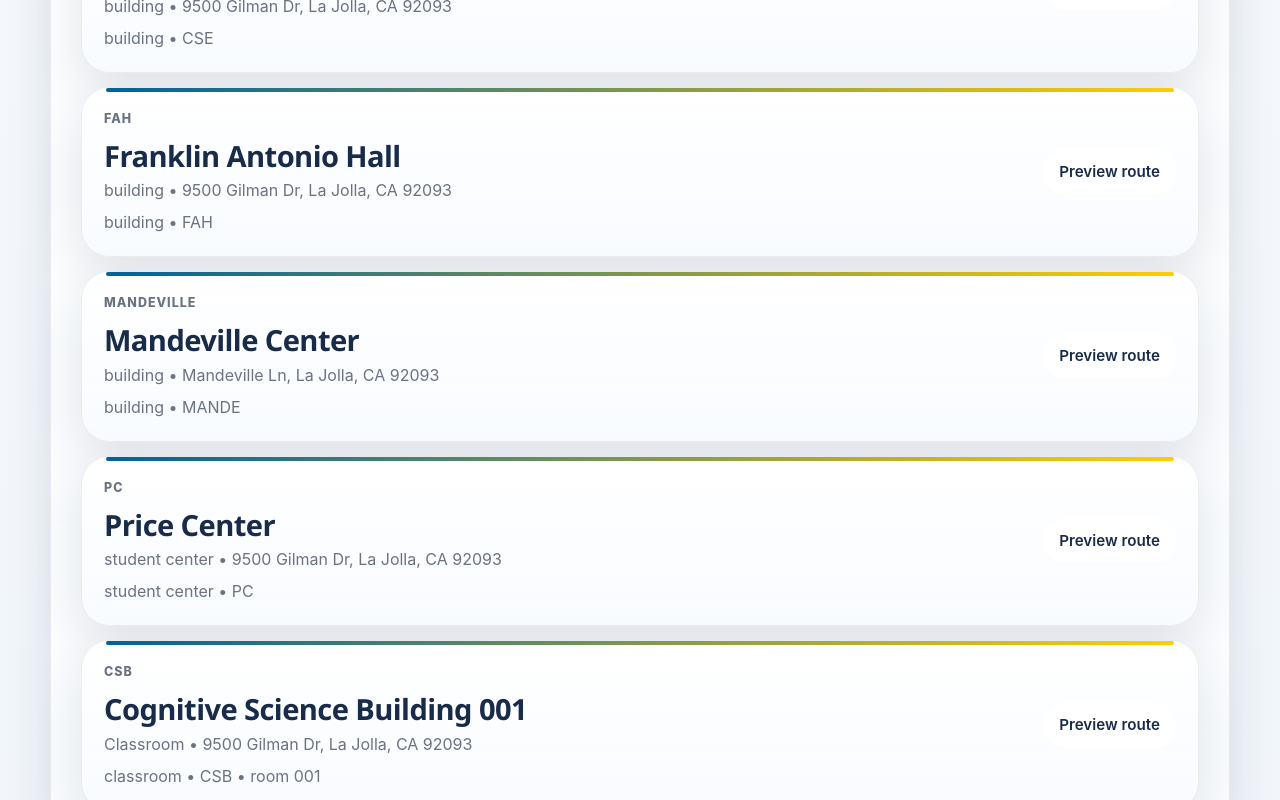
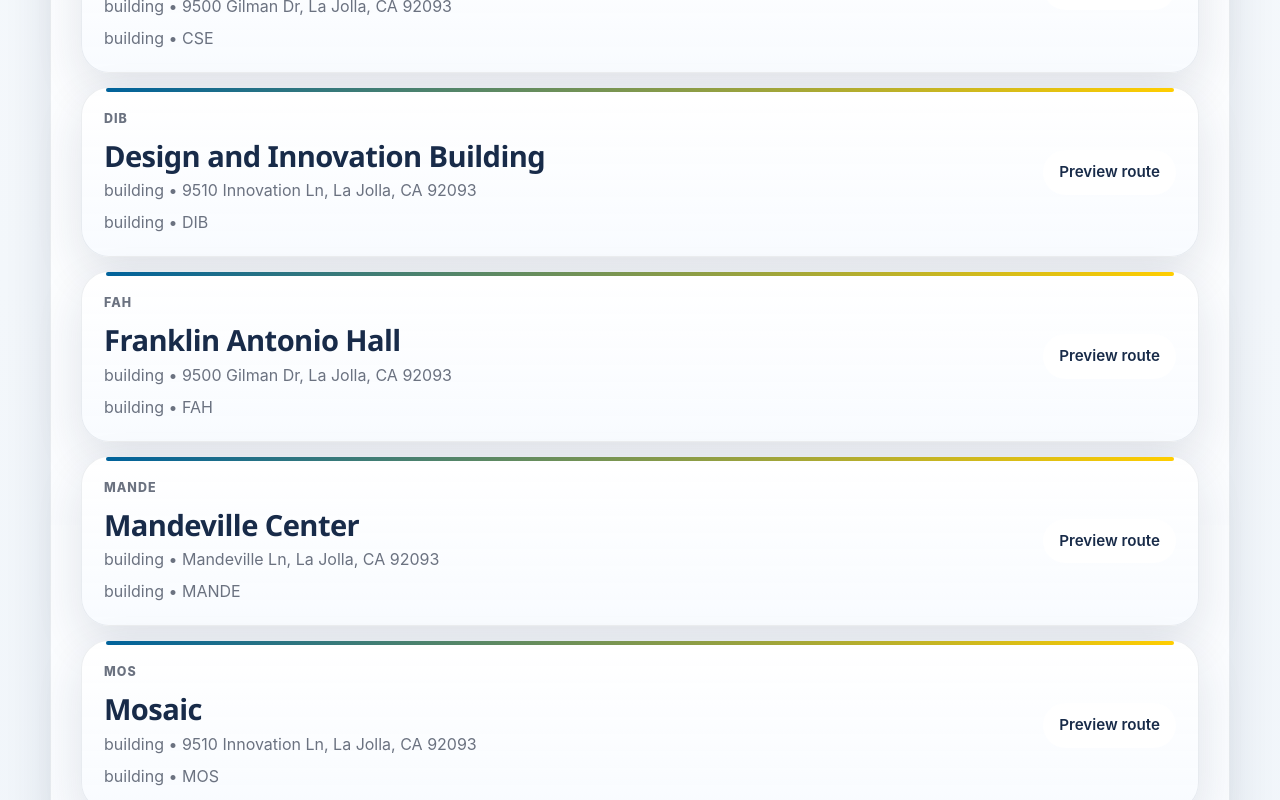
Before and after one commit to dcordovarodriguez/TritonNav, a Next.js app: page /search in a window 1280 px wide. Shown: the part 1420-2220 px from the top of the page. Built offline with nearby package versions, Linux system fonts and the light colour scheme.

Commit message:
Expand UCSD lcoations and room search dataset

```diff
--- a/data/locations.js
+++ b/data/locations.js
@@ -33,6 +33,28 @@
     nearbyLandmarks: ["Warren Mall", "Computer Science and Engineering Building"]
   },
   {
+    id: "mos",
+    name: "Mosaic",
+    aliases: ["mosaic building", "mosaic hall", "mos college building", "sixth mosaic"],
+    type: "building",
+    shortName: "MOS",
+    buildingCode: "MOS",
+    coordinates: { lat: 32.87995, lng: -117.24137 },
+    address: "9510 Innovation Ln, La Jolla, CA 92093",
+    nearbyLandmarks: ["Sixth College", "Ridge Walk", "Catalyst"]
+  },
+  {
+    id: "dib",
+    name: "Design and Innovation Building",
+    aliases: ["design innovation", "design and innovation", "innovation building", "dib"],
+    type: "building",
+    shortName: "DIB",
+    buildingCode: "DIB",
+    coordinates: { lat: 32.87934, lng: -117.23468 },
+    address: "9510 Innovation Ln, La Jolla, CA 92093",
+    nearbyLandmarks: ["Pepper Canyon", "UC San Diego Design Lab"]
+  },
+  {
     id: "price-center",
     name: "Price Center",
     aliases: ["pc", "price", "price center east", "price center west", "student center"],
@@ -48,11 +70,44 @@
     name: "Mandeville Center",
     aliases: ["mandeville", "mande", "mandeville auditorium", "mandeville art gallery"],
     type: "building",
-    shortName: "Mandeville",
+    shortName: "MANDE",
     buildingCode: "MANDE",
     coordinates: { lat: 32.87943, lng: -117.2411 },
     address: "Mandeville Ln, La Jolla, CA 92093",
     nearbyLandmarks: ["Mandeville Auditorium", "Visual Arts Facility", "Ridge Walk"]
+  },
+  {
+    id: "geisel-library",
+    name: "Geisel Library",
+    aliases: ["geisel", "library", "ucsd library", "main library"],
+    type: "library",
+    shortName: "Geisel",
+    buildingCode: "GEISEL",
+    coordinates: { lat: 32.88114, lng: -117.23758 },
+    address: "9500 Gilman Dr, La Jolla, CA 92093",
+    nearbyLandmarks: ["Library Walk", "Silent Tree"]
+  },
+  {
+    id: "sixth-college",
+    name: "Sixth College",
+    aliases: ["sixth", "sixth college neighborhood", "new sixth", "sixth college campus"],
+    type: "college",
+    shortName: "Sixth",
+    buildingCode: "SIXTH",
+    coordinates: { lat: 32.88043, lng: -117.24108 },
+    address: "9500 Gilman Dr, La Jolla, CA 92093",
+    nearbyLandmarks: ["Mosaic", "Catalyst", "Ridge Walk"]
+  },
+  {
+    id: "muir-college",
+    name: "John Muir College",
+    aliases: ["muir", "muir college", "john muir", "muir campus"],
+    type: "college",
+    shortName: "Muir",
+    buildingCode: "MUIR",
+    coordinates: { lat: 32.87819, lng: -117.24284 },
+    address: "9500 Gilman Dr, La Jolla, CA 92093",
+    nearbyLandmarks: ["Muir Quad", "Mandeville Center"]
   },
   {
     id: "sixth-college-parking",
```
Also changed, not shown: lib/buildings.js, lib/searchIndex.js.
